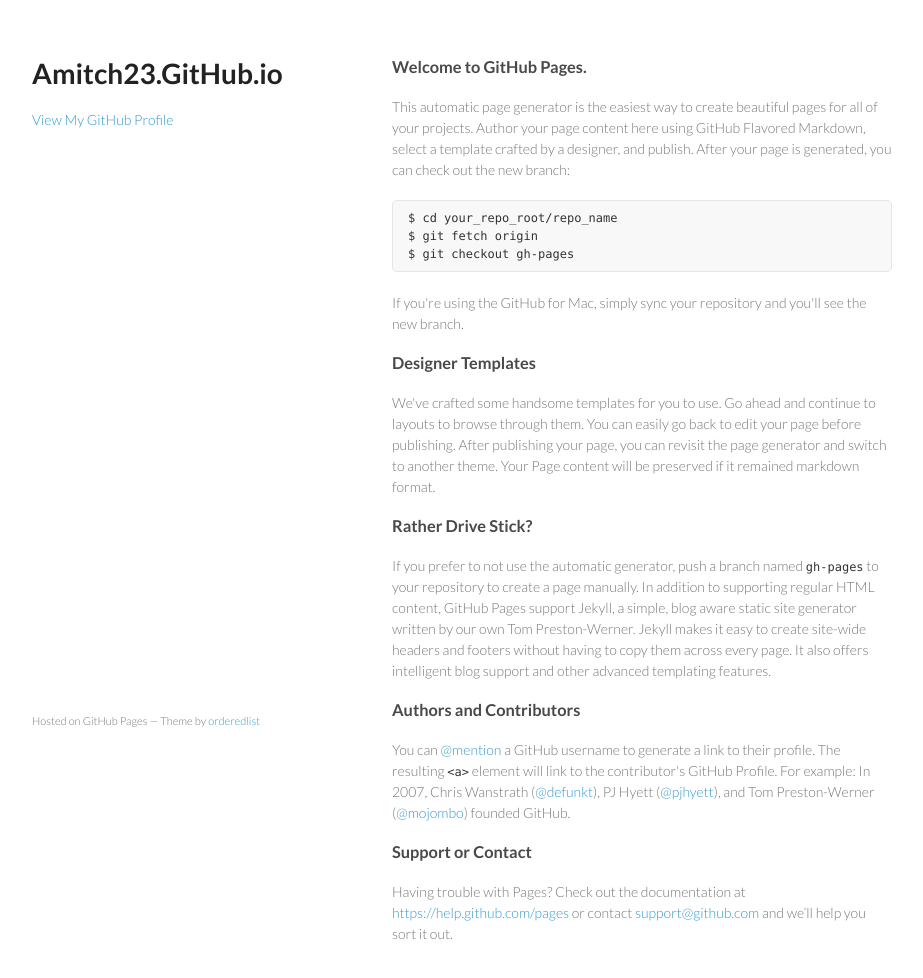
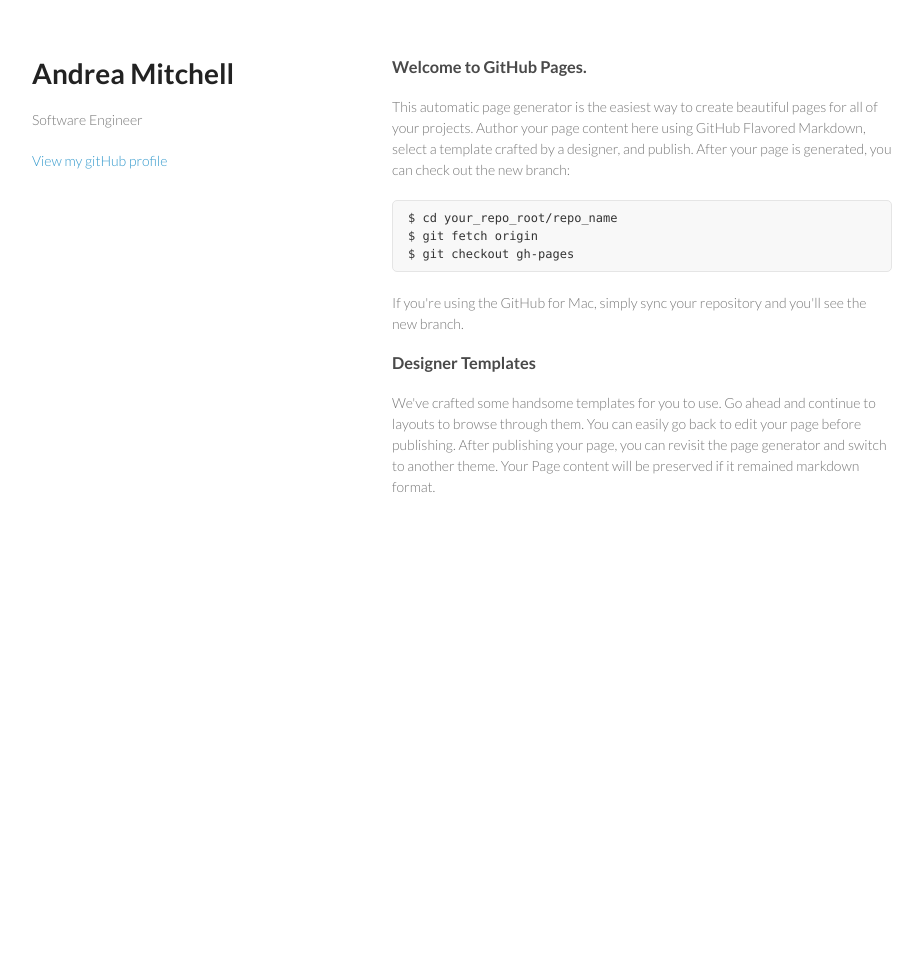
Before and after one commit to amitch23/amitch23.github.io, a plain HTML site: page index.html in a window 1280 px wide. Shown: the whole page, without its empty margins (178-1101 px from the left). After the commit the page ends 800 px from the top, so only its background shows below. Drawn offline with Linux system fonts and the light colour scheme.

Commit message:
edited index

```diff
--- a/index.html
+++ b/index.html
@@ -3,7 +3,7 @@
   <head>
     <meta charset="utf-8">
     <meta http-equiv="X-UA-Compatible" content="chrome=1">
-    <title>Amitch23.GitHub.io by amitch23</title>
+    <title>Andrea Mitchell Github Projects</title>
 
     <link rel="stylesheet" href="stylesheets/styles.css">
     <link rel="stylesheet" href="stylesheets/pygment_trac.css">
@@ -15,11 +15,11 @@
   <body>
     <div class="wrapper">
       <header>
-        <h1>Amitch23.GitHub.io</h1>
-        <p></p>
+        <h1>Andrea Mitchell</h1>
+        <p>Software Engineer</p>
 
 
-        <p class="view"><a href="https://github.com/amitch23">View My GitHub Profile</a></p>
+        <p class="view"><a href="https://github.com/amitch23">View my gitHub profile</a></p>
 
       </header>
       <section>
@@ -40,23 +40,10 @@ $ git checkout gh-pages
 
 <p>We've crafted some handsome templates for you to use. Go ahead and continue to layouts to browse through them. You can easily go back to edit your page before publishing. After publishing your page, you can revisit the page generator and switch to another theme. Your Page content will be preserved if it remained markdown format.</p>
 
-<h3>
-<a id="rather-drive-stick" class="anchor" href="#rather-drive-stick" aria-hidden="true"><span class="octicon octicon-link"></span></a>Rather Drive Stick?</h3>
 
-<p>If you prefer to not use the automatic generator, push a branch named <code>gh-pages</code> to your repository to create a page manually. In addition to supporting regular HTML content, GitHub Pages support Jekyll, a simple, blog aware static site generator written by our own Tom Preston-Werner. Jekyll makes it easy to create site-wide headers and footers without having to copy them across every page. It also offers intelligent blog support and other advanced templating features.</p>
-
-<h3>
-<a id="authors-and-contributors" class="anchor" href="#authors-and-contributors" aria-hidden="true"><span class="octicon octicon-link"></span></a>Authors and Contributors</h3>
-
-<p>You can <a href="https://github.com/blog/821" class="user-mention">@mention</a> a GitHub username to generate a link to their profile. The resulting <code>&lt;a&gt;</code> element will link to the contributor's GitHub Profile. For example: In 2007, Chris Wanstrath (<a href="https://github.com/defunkt" class="user-mention">@defunkt</a>), PJ Hyett (<a href="https://github.com/pjhyett" class="user-mention">@pjhyett</a>), and Tom Preston-Werner (<a href="https://github.com/mojombo" class="user-mention">@mojombo</a>) founded GitHub.</p>
-
-<h3>
-<a id="support-or-contact" class="anchor" href="#support-or-contact" aria-hidden="true"><span class="octicon octicon-link"></span></a>Support or Contact</h3>
-
-<p>Having trouble with Pages? Check out the documentation at <a href="https://help.github.com/pages">https://help.github.com/pages</a> or contact <a href="mailto:support@github.com">support@github.com</a> and we’ll help you sort it out.</p>
       </section>
       <footer>
-        <p><small>Hosted on GitHub Pages &mdash; Theme by <a href="https://github.com/orderedlist">orderedlist</a></small></p>
+
       </footer>
     </div>
     <script src="javascripts/scale.fix.js"></script>
```
